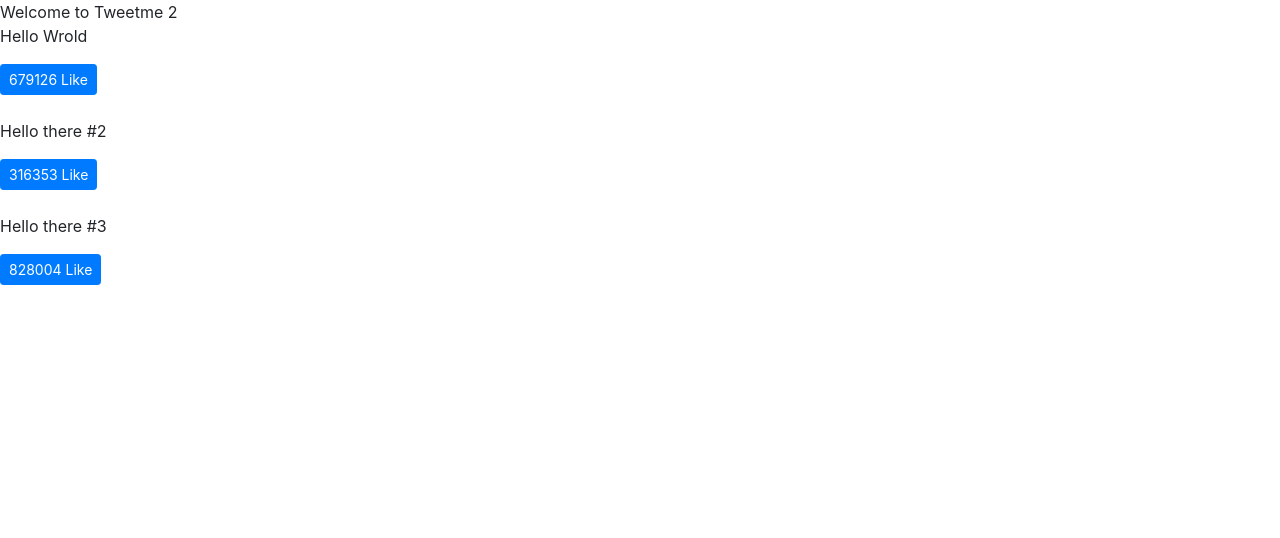
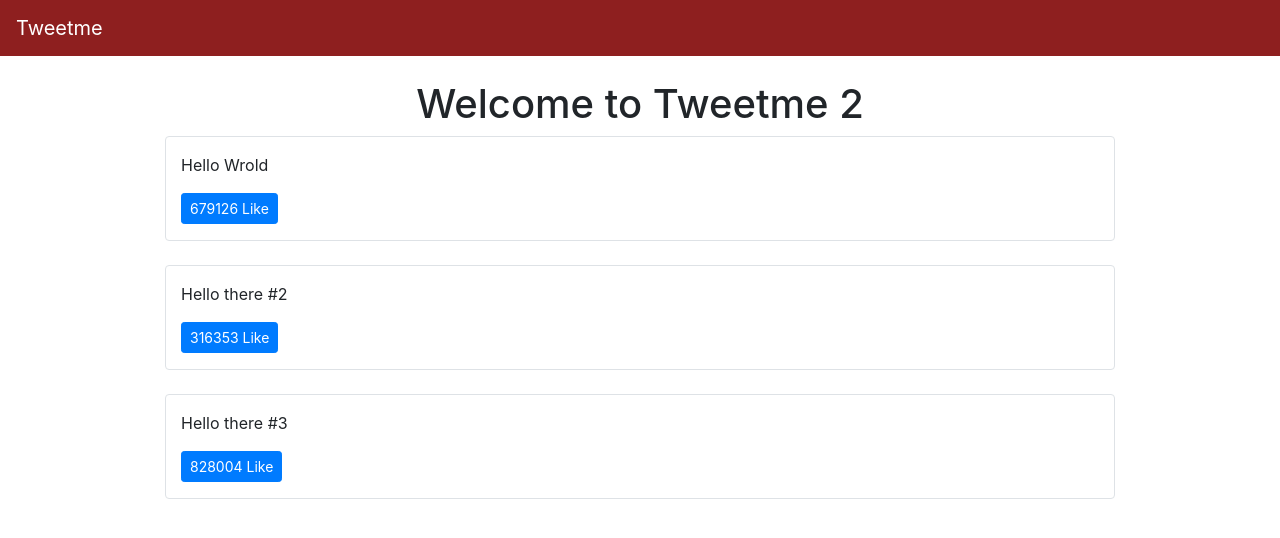
Before and after one commit to sai-myne/TweetMe-2, a Django app: page / in a window 1280 px wide. Shown: the top 538 px of the page. Run offline with Django 3.2, Linux system fonts and the light colour scheme; data comes from the database, SQL or seed files in the repository; some libraries are stand-ins or nearby versions.

Commit message:
update-21 Rapid Implement of Bootstrap Theme

```diff
--- a/templates/base.html
+++ b/templates/base.html
@@ -7,12 +7,19 @@
 
     <!-- Bootstrap CSS -->
     <link rel="stylesheet" href="https://stackpath.bootstrapcdn.com/bootstrap/4.4.1/css/bootstrap.min.css" integrity="sha384-Vkoo8x4CGsO3+Hhxv8T/Q5PaXtkKtu6ug5TOeNV6gBiFeWPGFN9MuhOf23Q9Ifjh" crossorigin="anonymous">
-
+    <style>
+      .bg-tweetme {
+        background-color: #8e1f1f;
+      }
+    </style>
     <title>Tweetme 2{% block head_title %} {% endblock head_title %}</title>
   </head>
   <body>
-    {% block content %}
-    {% endblock content %}
+    {% include 'components/navbar.html' %}
+    <div class="container">
+      {% block content %}
+      {% endblock content %}
+    </div>
     <!--DRY Don't Repeat Yourself-->
     <!-- Optional JavaScript -->
     <!-- jQuery first, then Popper.js, then Bootstrap JS -->
--- /dev/null
+++ b/templates/components/navbar.html
@@ -0,0 +1,35 @@
+<nav class="navbar navbar-expand-lg navbar-dark bg-tweetme mb-4">
+    <a class="navbar-brand" href="/">Tweetme</a>
+    <button class="navbar-toggler" type="button" data-toggle="collapse" data-target="#navbarSupportedContent" aria-controls="navbarSupportedContent" aria-expanded="false" aria-label="Toggle navigation">
+      <span class="navbar-toggler-icon"></span>
+    </button>
+
+    <div class="collapse navbar-collapse d-none" id="navbarSupportedContent">
+      <ul class="navbar-nav mr-auto d-none">
+        <li class="nav-item active">
+          <a class="nav-link" href="#">Home <span class="sr-only">(current)</span></a>
+        </li>
+        <li class="nav-item">
+          <a class="nav-link" href="#">Link</a>
+        </li>
+        <li class="nav-item dropdown">
+          <a class="nav-link dropdown-toggle" href="#" id="navbarDropdown" role="button" data-toggle="dropdown" aria-haspopup="true" aria-expanded="false">
+            Dropdown
+          </a>
+          <div class="dropdown-menu" aria-labelledby="navbarDropdown">
+            <a class="dropdown-item" href="#">Action</a>
+            <a class="dropdown-item" href="#">Another action</a>
+            <div class="dropdown-divider"></div>
+            <a class="dropdown-item" href="#">Something else here</a>
+          </div>
+        </li>
+        <li class="nav-item">
+          <a class="nav-link disabled" href="#" tabindex="-1" aria-disabled="true">Disabled</a>
+        </li>
+      </ul>
+      <form class="form-inline my-2 my-lg-0 d-none">
+        <input class="form-control mr-sm-2" type="search" placeholder="Search" aria-label="Search">
+        <button class="btn btn-outline-success my-2 my-sm-0" type="submit">Search</button>
+      </form>
+    </div>
+  </nav>
--- a/templates/pages/home.html
+++ b/templates/pages/home.html
@@ -5,9 +5,14 @@ This is Amazing
 {% endblock head_title %}
 
 {% block content %}
-Welcome to Tweetme 2
+<div class="row text-center">
+    <div class="col">
+        <h1>Welcome to Tweetme 2</h1>
+    </div>
+</div>
 
-<div id="tweets">
+
+<div class="row" id="tweets">
     Loading...
 </div>
 
@@ -34,7 +39,7 @@ function LikeBtn(tweet){
 }
 
 function formatTweetElement(tweet) {
-    var formattedTweet = "<div class='mb-4 tweet' id='tweet-" + tweet.id
+    var formattedTweet = "<div class='col-12 col-md-10 mx-auto border rounded py-3 mb-4 tweet' id='tweet-" + tweet.id
     + "'><p>" + tweet.content +
         "</p><div class='btn-group'>" + LikeBtn(tweet) +
         "</div></div>"
```
Also changed, not shown: templates/components/footer.html (added).
